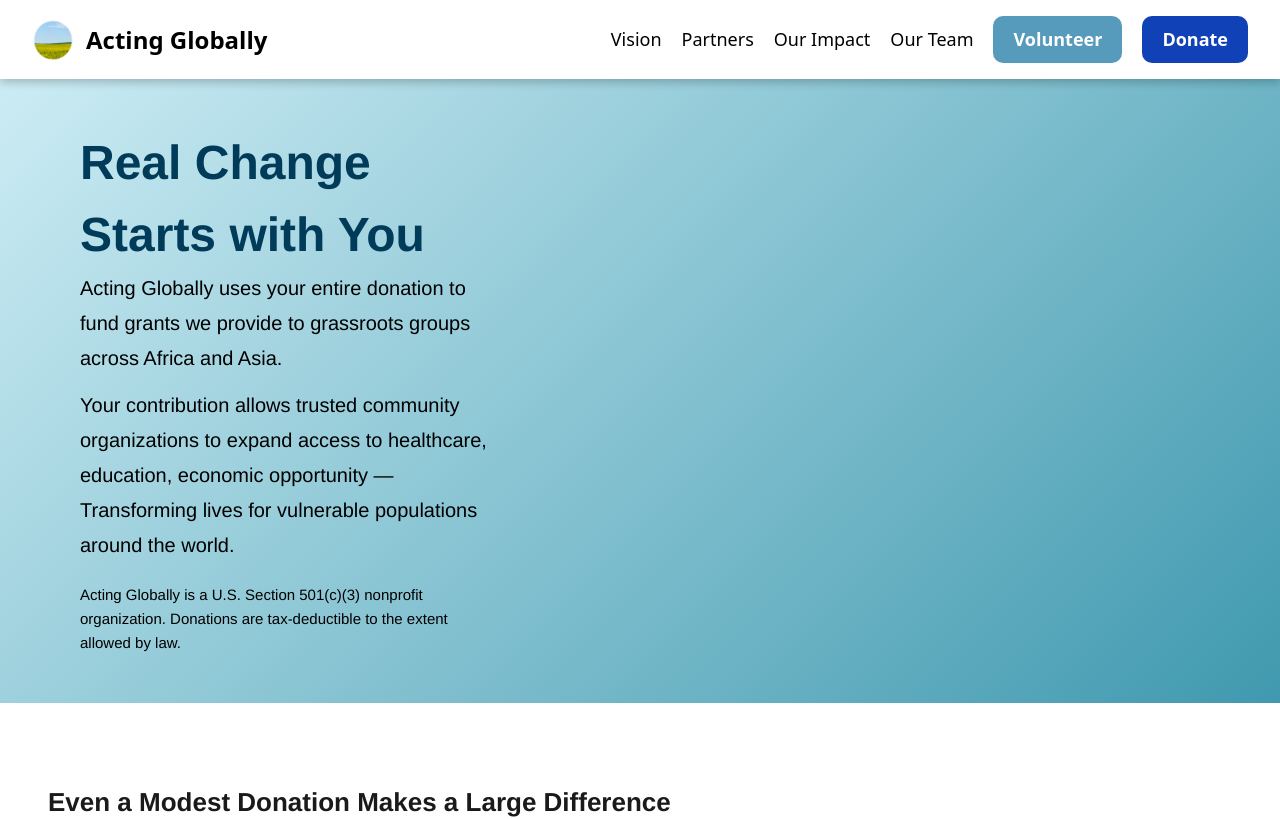
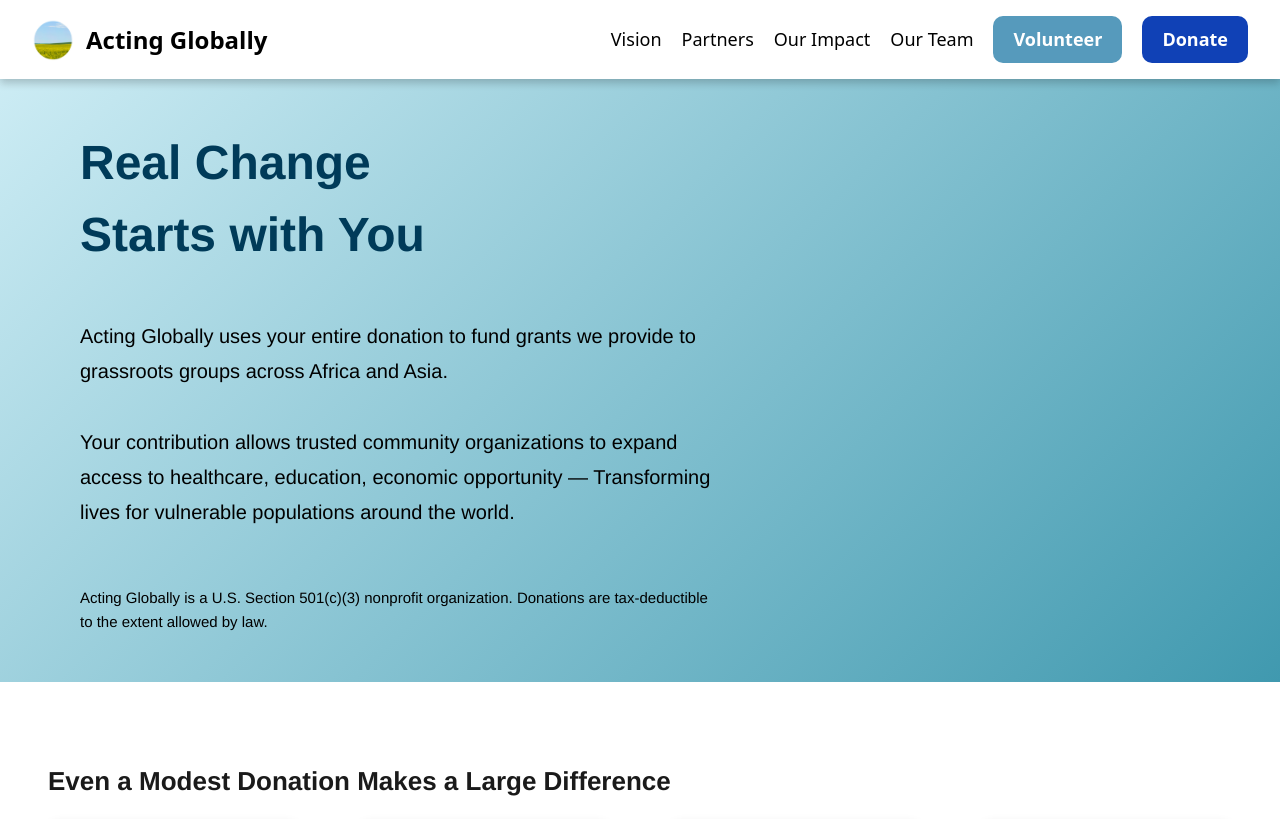
Before and after one commit to Scrubep/Acting-Globally-Final-Deliverable, a React (Vite) app: page /Donate in a window 1280 px wide. Shown: the top 819 px of the page. Built offline with nearby package versions, Linux system fonts and the light colour scheme.

Commit message:
donate page- hero banner text and removed image

```diff
--- a/src/pages/Donate/Donate.css
+++ b/src/pages/Donate/Donate.css
@@ -1,16 +1,23 @@
 /* ══════════════════════════════════════
    HERO
 ══════════════════════════════════════ */
+
 .donate-hero {
+  background: linear-gradient(135deg, #CCECF4, #4099AF);
   display: flex;
-  background: linear-gradient(135deg, #CCECF4, #4099AF);
+  align-items: flex-start;
+  justify-content: flex-start;
+  gap: 3rem;
   padding: 3rem 5rem;
-  min-height: 17.5rem;
-  max-height: 40.625rem;
-  align-items: center;
   width: 100vw;
   margin-left: calc(-50vw + 50%);
   margin-bottom: 5rem;
+}
+
+.donate-hero__text {
+  flex: 1;
+  max-width: 45rem;
+  text-align: left;
 }
 
 .donate-hero__body {
@@ -19,7 +26,7 @@
   color: #000000;
   line-height: 1.75;
   margin-bottom: 0.75rem;
-  max-width: 26.25rem;
+  max-width: 40rem;
 }
 
 .donate-hero__legal {
@@ -28,7 +35,7 @@
   color: #000000;
   line-height: 1.6;
   margin-top: 1.25rem;
-  max-width: 26.25rem;
+  max-width: 40rem;
 }
 
 /* ══════════════════════════════════════
--- a/src/pages/Donate/Donate.jsx
+++ b/src/pages/Donate/Donate.jsx
@@ -32,20 +32,25 @@
       <h1 className="headers-Blue">
         Real Change <br /> Starts with You
       </h1>
+      <br />
+      <br />
       <p className="donate-hero__body">
         Acting Globally uses your entire donation to fund grants we provide to
         grassroots groups across Africa and Asia.
       </p>
+      <br />
       <p className="donate-hero__body">
         Your contribution allows trusted community organizations to expand
         access to healthcare, education, economic opportunity — Transforming
         lives for vulnerable populations around the world.
       </p>
+      <br />
       <p className="donate-hero__legal">
         Acting Globally is a U.S. Section 501(c)(3) nonprofit organization.
         Donations are tax-deductible to the extent allowed by law.
       </p>
     </div>
+
      {/* you can add an iframe here for donorbox  */}
   </div>
 );
```
Also changed, not shown: public/images/donate/donation.png (added).
